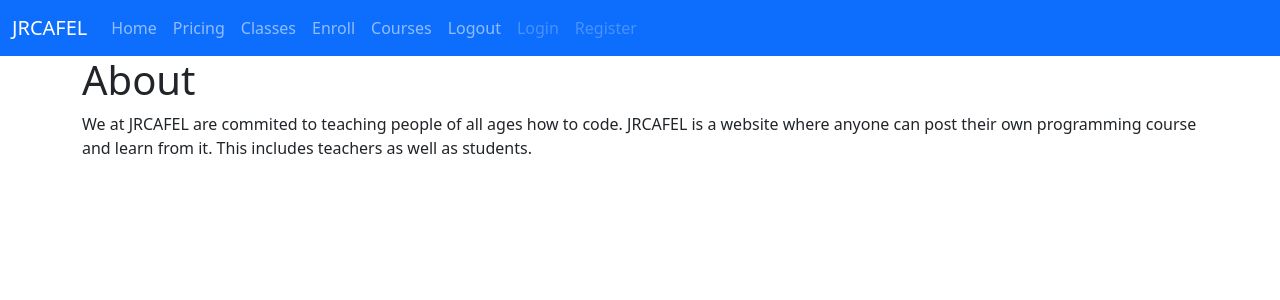
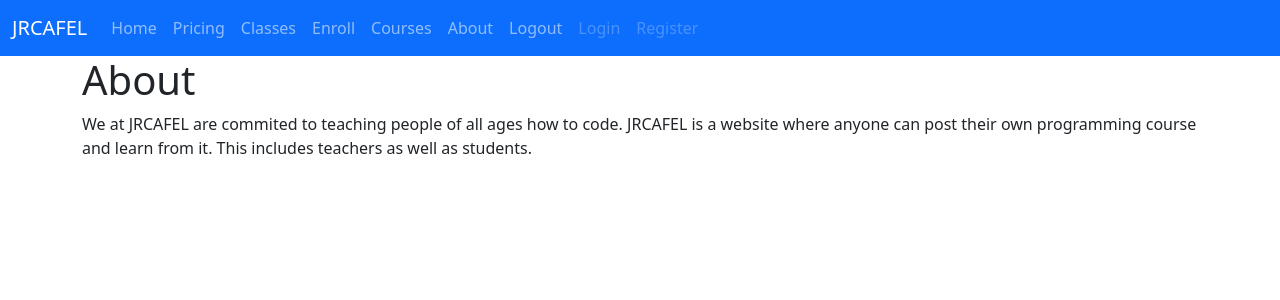
Before and after one commit to TropiiDev/DualHacks, a Flask app: page /about in a window 1280 px wide. Shown: the top 300 px of the page. Run offline with Flask 3, Linux system fonts and the light colour scheme; a user stored in the database is signed in; some libraries are stand-ins or nearby versions.

Commit message:
base.css (doesn't do anything yet)

```diff
--- /dev/null
+++ b/website/static/css/base.css
@@ -0,0 +1,4 @@
+#logout{
+    text-align: right;
+    margin-right:100%;
+}
--- a/website/templates/base.html
+++ b/website/templates/base.html
@@ -15,6 +15,10 @@
         rel="stylesheet" integrity="sha384-4bw+/aepP/YC94hEpVNVgiZdgIC5+VKNBQNGCHeKRQN+PtmoHDEXuppvnDJzQIu9"
         crossorigin="anonymous"
         />
+        <link
+        href="../../website/static/css/base.css"
+        rel="stylesheet"
+        >
 
         <title>Flask App - {% block title %}{% endblock %}</title>
         {% block head %}{% endblock %}
@@ -43,6 +47,9 @@
                   </li>
                   <li class="nav-item">
                     <a class="nav-link" id="courses" href="/courses">Courses</a>
+                  </li>
+                  <li class="nav-item">
+                    <a class="nav-link" id="about" href="/about">About</a>
                   </li>
                   {% if current_user.is_authenticated %}
                     <li class="nav-item">
```
Also changed, not shown: instance/database.db, website/static/empty_pfp.jpg (added).
